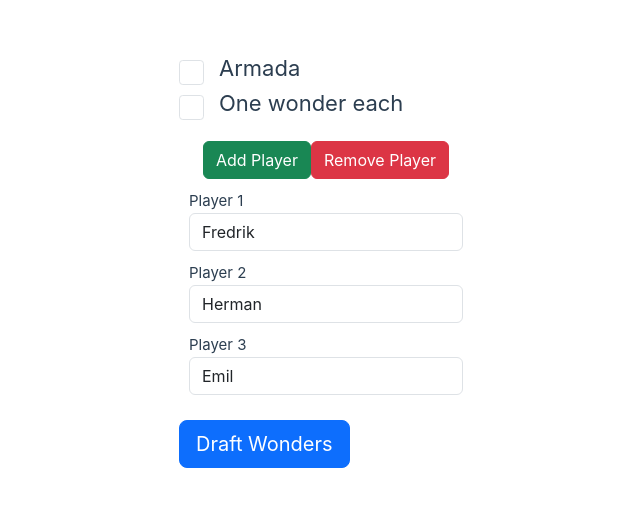
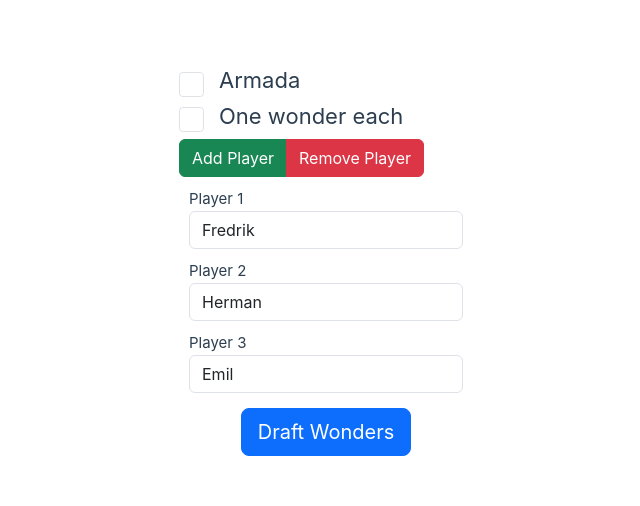
Before and after one commit to thfr1102/7-Wonders-Draft, a Vue app: page / in a window 1280 px wide. Shown: the part 138-644 px from the top of the page, without its empty margins (167-807 px from the left). Built offline with nearby package versions, Linux system fonts and the light colour scheme; the HTML template or start-up script is replaced by a standard one.

Commit message:
halleluja

```diff
--- a/src/App.vue
+++ b/src/App.vue
@@ -24,15 +24,13 @@
           <label class="form-check-label" for="1e">One wonder each</label>
         </div>
       </div>
-      <div class="row">
-        <div class="col-sm-12 text-center div_button">
+      <div class="btn-group" role="group">
         <button @click="addPlayer" class="btn btn-success" type="button">
           Add Player
         </button>
         <button @click="removePlayer" class="btn btn-danger" type="button">
           Remove Player
         </button>
-        </div>
       </div>
       <div
         class="player-name"
@@ -130,6 +128,9 @@
     addPlayer() {
       this.playerNames.push("");
     },
+    removePlayer() {
+      this.playerNames.pop("");
+    },
     checkArmadaExpansion() {
       if (this.armadaCheck) {
         this.objectPool.push("Syracuse");
--- a/src/assets/main.css
+++ b/src/assets/main.css
@@ -45,7 +45,6 @@
 .div_button {
   text-align: center;
   margin-top: 15px;
-  display: inline-block;
 }
 
 .div_check_boxes {
```
Lines whose indentation alone changed are shown as unchanged.
